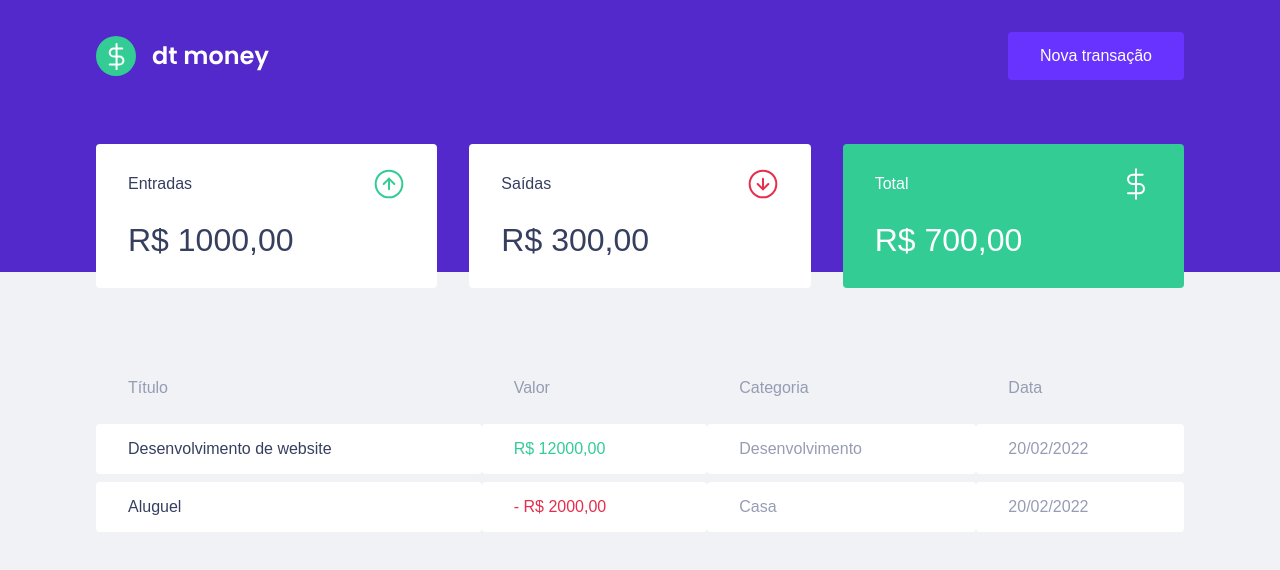
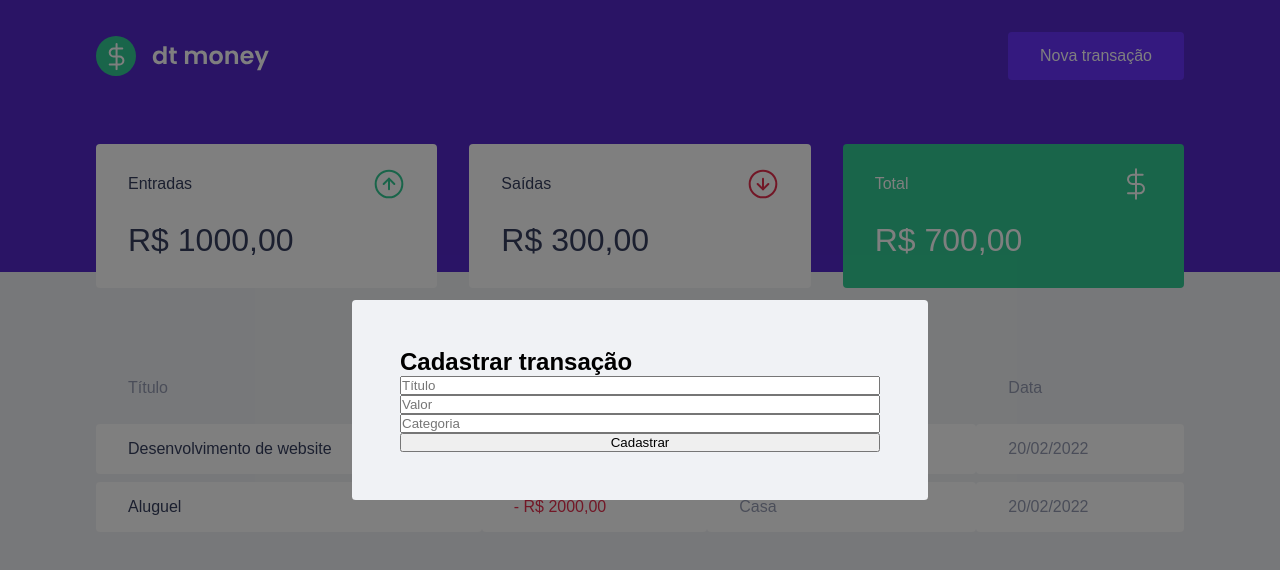
Before and after one commit to joaomaranhao/dt-money, a React (Create React App) app: page / in a window 1280 px wide. Both pictures are taken after a click on the button "Nova transação". Shown: the top 570 px of the page. Built offline with nearby package versions, Linux system fonts and the light colour scheme; no server answers; the HTML template or start-up script is replaced by a standard one; what miragejs would draw is missing.

Commit message:
feat: create modal

```diff
--- a/src/App.tsx
+++ b/src/App.tsx
@@ -1,12 +1,33 @@
+import { useState } from 'react';
 import { Dashboard } from "./components/Dashboard";
 import { Header } from "./components/Header";
+import { NewTransactionModal } from './components/NewTransactionModal';
 import { GlobalStyle } from "./styles/global"
 
+
+
 export function App() {
+  const [isNewTransactionModalOpen, setIsNewTransactionModalOpen] = useState(false)
+
+  function handleOpenNewTransactionModal() {
+    setIsNewTransactionModalOpen(true)
+  }
+
+  function handleCloseNewTransactionModal() {
+    setIsNewTransactionModalOpen(false)
+  }
+
   return (
     <>
-      <Header />
+      <Header onOpenNewTransactionModal={handleOpenNewTransactionModal} />
+
       <Dashboard />
+
+      <NewTransactionModal
+        isOpen={isNewTransactionModalOpen}
+        onRequestClose={handleCloseNewTransactionModal}
+      />
+
       <GlobalStyle />
     </>
   );
--- a/src/components/Header/index.tsx
+++ b/src/components/Header/index.tsx
@@ -1,12 +1,16 @@
 import logo from '../../assets/logo.svg'
 import { Container, Content } from './styles'
 
-export const Header = () => {
+interface HeaderProps {
+  onOpenNewTransactionModal: () => void
+}
+
+export const Header = ({onOpenNewTransactionModal}: HeaderProps) => {
   return (
     <Container>
       <Content>
         <img src={logo} alt="dt money" />
-        <button type="button">
+        <button type="button" onClick={onOpenNewTransactionModal}>
           Nova transação
         </button>
       </Content>
--- /dev/null
+++ b/src/components/NewTransactionModal/index.tsx
@@ -0,0 +1,39 @@
+import Modal from 'react-modal'
+import { Container } from './styles'
+
+Modal.setAppElement('#root')
+
+interface NewTransactionModalPorps {
+  isOpen: boolean
+  onRequestClose: () => void
+}
+
+export const NewTransactionModal = ({isOpen, onRequestClose}: NewTransactionModalPorps) => {
+  return (
+    <Modal
+    isOpen={isOpen}
+    onRequestClose={onRequestClose}
+    overlayClassName='react-modal-overlay'
+    className='react-modal-content'
+  >
+    <Container>
+      <h2>Cadastrar transação</h2>
+
+      <input
+        placeholder='Título'
+      />
+
+      <input
+        type='number'
+        placeholder='Valor'
+      />
+
+      <input
+        placeholder='Categoria'
+      />
+
+      <button type="submit">Cadastrar</button>
+    </Container>
+  </Modal>
+  )
+}
--- /dev/null
+++ b/src/components/NewTransactionModal/styles.ts
@@ -0,0 +1,6 @@
+import styled from 'styled-components'
+
+export const Container = styled.form`
+  display: flex;
+  flex-direction: column;
+`
--- a/src/styles/global.ts
+++ b/src/styles/global.ts
@@ -53,4 +53,27 @@ export const GlobalStyle = createGlobalStyle`
     opacity: 0.6;
     cursor: not-allowed;
   }
+
+  .react-modal-overlay {
+    background-color: rgba(0,0,0,.5);
+
+    position: fixed;
+    top: 0;
+    bottom: 0;
+    left: 0;
+    right: 0;
+
+    display: flex;
+    align-items: center;
+    justify-content: center;
+  }
+
+  .react-modal-content {
+    width: 100%;
+    max-width: 576px;
+    background-color: var(--background);
+    padding: 3rem;
+    position: relative;
+    border-radius: .24rem;
+  }
 `
```
